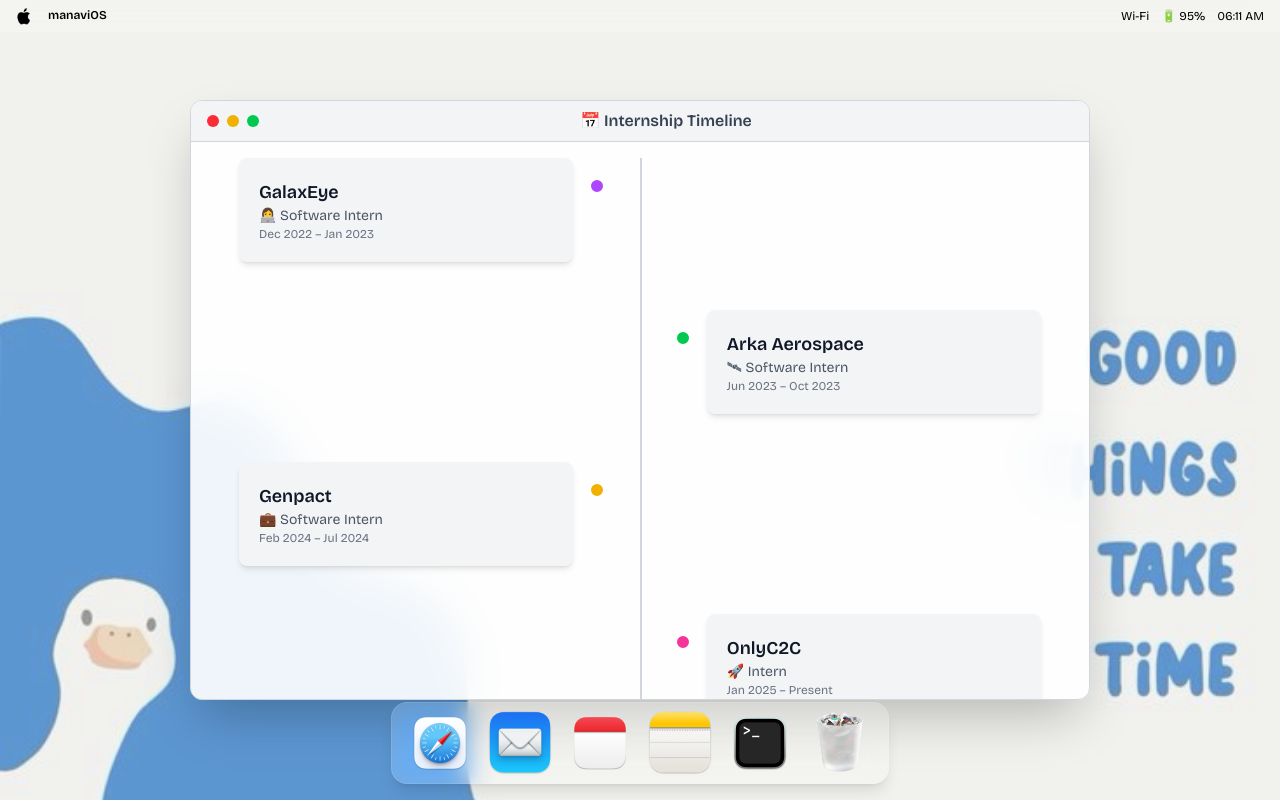
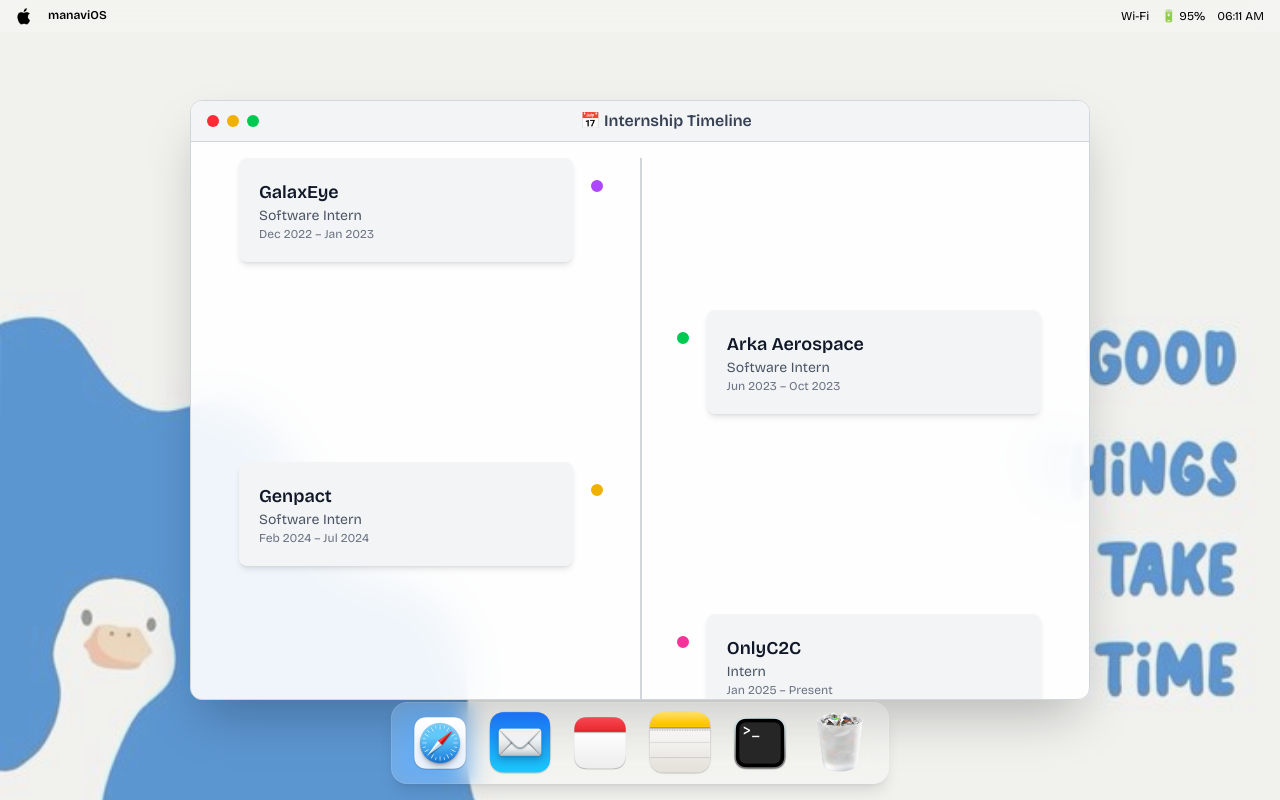
Before and after one commit to manavisharma14/manavi_portfolio, a Next.js app: page /calendar in a window 1280 px wide. Built offline with nearby package versions, Linux system fonts and the light colour scheme; no server answers.

Commit message:
removed emojis pt2

```diff
--- a/src/app/calendar/page.tsx
+++ b/src/app/calendar/page.tsx
@@ -3,11 +3,11 @@
 
 export default function Calendar() {
   const events = [
-    { company: "GalaxEye", role: "👩‍💻 Software Intern", date: "Dec 2022 – Jan 2023", color: "bg-purple-500" },
-    { company: "Arka Aerospace", role: "🛰 Software Intern", date: "Jun 2023 – Oct 2023", color: "bg-green-500" },
-    { company: "Genpact", role: "💼 Software Intern", date: "Feb 2024 – Jul 2024", color: "bg-yellow-500" },
-    { company: "OnlyC2C", role: "🚀 Intern", date: "Jan 2025 – Present", color: "bg-pink-500" },
-    { company: "ITProFound", role: "🛠 Software Intern", date: "May 2025 – Jul 2025", color: "bg-blue-500" },
+    { company: "GalaxEye", role: "Software Intern", date: "Dec 2022 – Jan 2023", color: "bg-purple-500" },
+    { company: "Arka Aerospace", role: "Software Intern", date: "Jun 2023 – Oct 2023", color: "bg-green-500" },
+    { company: "Genpact", role: "Software Intern", date: "Feb 2024 – Jul 2024", color: "bg-yellow-500" },
+    { company: "OnlyC2C", role: "Intern", date: "Jan 2025 – Present", color: "bg-pink-500" },
+    { company: "ITProFound", role: "Software Intern", date: "May 2025 – Jul 2025", color: "bg-blue-500" },
   ];
 
   return (
--- a/src/app/notes/page.tsx
+++ b/src/app/notes/page.tsx
@@ -103,7 +103,7 @@
               <li
                 key={p.title}
                 onClick={() => setSelected(p)}
-                className={`flex items-center gap-2 p-2 rounded-md cursor-pointer transition ${
+                className={`flex items-center gap-2 p-2 rounded-md cursor-pointer transition shadow ${
                   selected.title === p.title
                     ? "bg-blue-100 text-blue-700"
                     : "hover:bg-gray-200"
```
